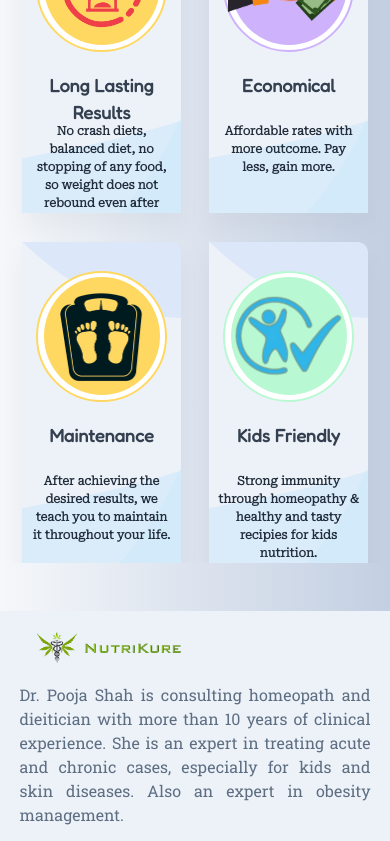
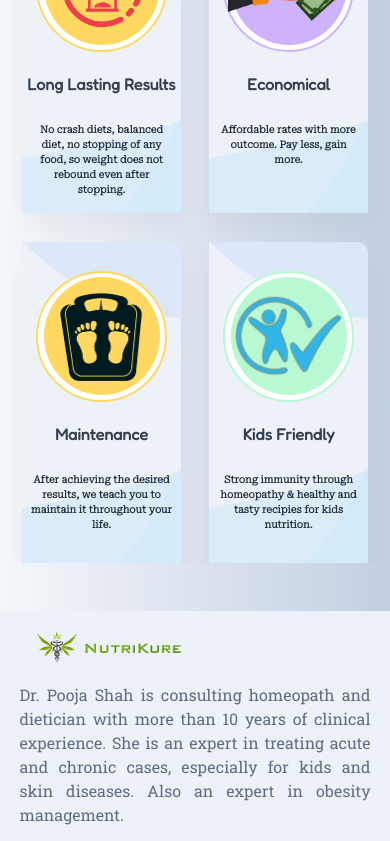
Before and after one commit to darshi214sejpal/Website_, a React (Create React App) app: page /about in a window 390 px wide. Shown: the part 1880-2721 px from the top of the page. Built offline with nearby package versions, Linux system fonts and the light colour scheme; a web font is replaced by a local one.

Commit message:
bug resolved

```diff
--- a/src/components/Footer/index.js
+++ b/src/components/Footer/index.js
@@ -22,7 +22,7 @@ const Footer = () => {
                             <h4>Dr. Pooja Shah</h4>
                         </Col> */}
                         <Col className='col-md-12 col-12 d-flex justify-content-start align-items-start mt-md-0 mt-4'>
-                        <p className="text-justify footer-details">Dr. Pooja Shah is consulting homeopath and dieitician with more than 10 years of clinical experience. She is an expert in treating acute and chronic cases, especially for kids and skin diseases. Also an expert in obesity management.</p>
+                        <p className="text-justify footer-details">Dr. Pooja Shah is consulting homeopath and dietician with more than 10 years of clinical experience. She is an expert in treating acute and chronic cases, especially for kids and skin diseases. Also an expert in obesity management.</p>
                         </Col>
                         <Col className='col-md-10 col-12 d-flex justify-content-start align-items-start'>
                             <div className='d-flex justify-content-start'>
--- a/src/components/Home/ChooseUS/chooseUs.css
+++ b/src/components/Home/ChooseUS/chooseUs.css
@@ -178,7 +178,7 @@
 
 
 
-  @media (min-width: 767px) and (max-width: 1000px) {
+  @media (min-width: 501px) and (max-width: 1000px) {
     .choose-title {
       font-size: 18px !important;
     }
@@ -190,13 +190,13 @@
 }
 
 
-@media (max-width: 600px) {
+@media (max-width: 500px) {
   .choose-title {
-    font-size: 18px !important;
+    font-size: 16px !important;
   }
 
   .choose-details {
-    font-size: 12px !important;
+    font-size: 10px !important;
   }
 
 }
--- a/src/components/Navbar/Navbar/Navbar.js
+++ b/src/components/Navbar/Navbar/Navbar.js
@@ -28,7 +28,7 @@ const NavbarMain = () => {
                         <NavDropdown.Item eventKey="6" as={NavLink} exact to="/service/online-consult" className='navdrop'>Online Consultation</NavDropdown.Item>
                     </NavDropdown>
                     <Nav.Link eventKey="7" as={NavLink} exact to="/testimonials" activeClassName="active">Testimonials</Nav.Link>
-                    <Nav.Link eventKey="8" as={NavLink} exact to="/info" activeClassName="active">Info</Nav.Link>
+                    <Nav.Link eventKey="8" as={NavLink} exact to="/info" activeClassName="active">Health Info</Nav.Link>
                     <Nav.Link eventKey="9" as={NavLink} exact to="/contact" activeClassName="active">Contact Us</Nav.Link>
                     </Nav>
                 </Navbar.Collapse>
--- a/src/components/Service/ServiceData.js
+++ b/src/components/Service/ServiceData.js
@@ -206,7 +206,7 @@ export const ServiceData = [
     },
     {
         id: 11,
-        name: 'Why Dieting?',
+        name: 'Why Diet?',
         link_name: 'dietician',
         image: require('../../assets/img/info/diet_tips/img (51).jpeg'),
         details: ['🎯 It is possible to prevent up to 80% of premature heart disease and stroke diagnoses with lifestyle changes, such as increasing physical activity and healthful eating.',
```
